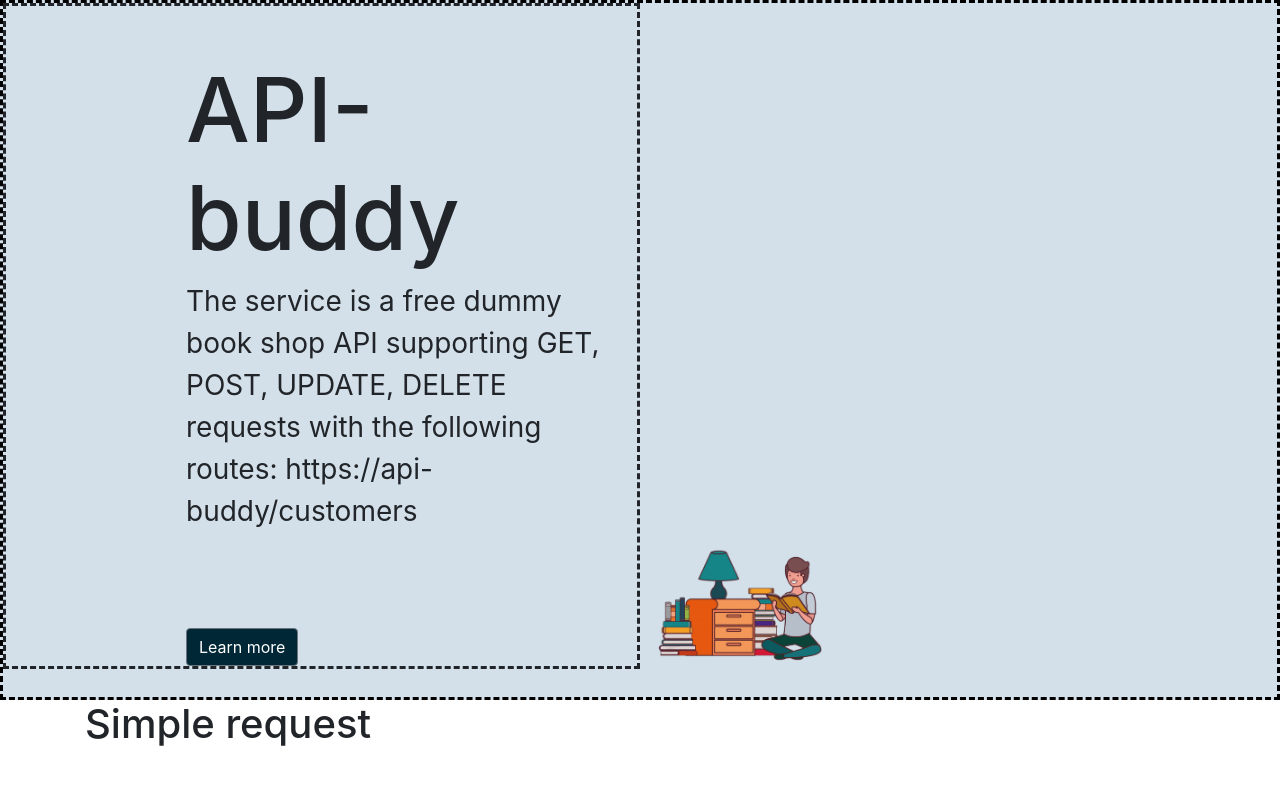
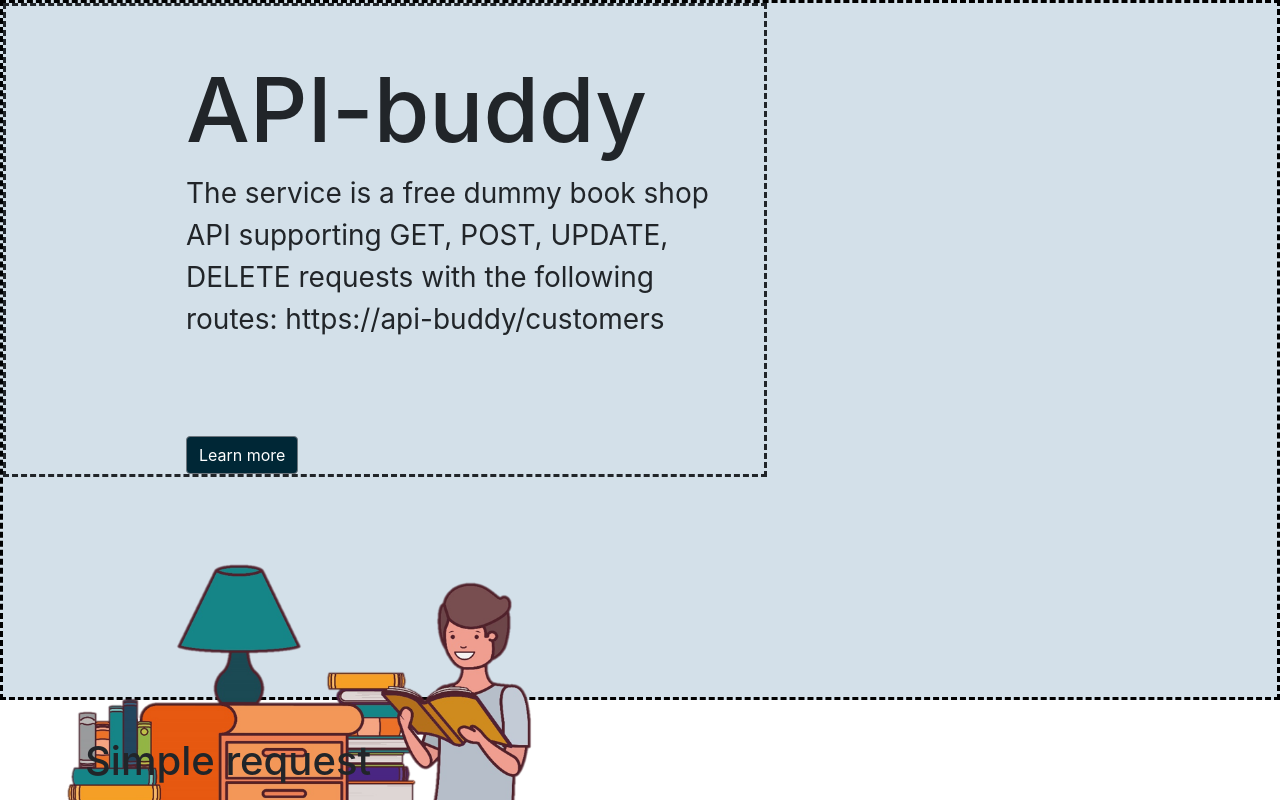
Before and after one commit to SidnevIgor/api-buddy-react, a React (Create React App) app: page / in a window 1280 px wide. Shown: the top 800 px of the page. Built offline with nearby package versions, Linux system fonts and the light colour scheme.

Commit message:
Update header.jsx

```diff
--- a/src/components/header.jsx
+++ b/src/components/header.jsx
@@ -7,13 +7,13 @@ class Header extends Component {
   render() {
     return (
       <div style = {{borderColor: "black", borderStyle: "dashed",width: "100%", height: "700px", display: "inline-block", backgroundColor: "#D3E0E9", fontFamily: "Inter"}}>
-        <div className="inline-container" style={{display: "inline-block", borderStyle: "dashed", width: "50%"}}>
+        <div className="inline-container" style={{display: "inline-block", borderStyle: "dashed", width: "60%"}}>
           <h1 style={{marginLeft: "180px", marginTop: "50px", fontSize: "90px"}}>API-buddy</h1>
           <p className="lead font-weight-normal" style={{marginLeft: "180px", fontSize: "28px", width:"70%"}}>The service is a free dummy book shop API supporting GET, POST, UPDATE, DELETE requests with the following routes: https://api-buddy/customers</p>
           <a className="btn btn-outline-secondary" style={{marginLeft: "180px", backgroundColor: "#002736", color: "white", marginTop: "80px"}}>Learn more</a>
         </div>
         <div className="inline-container" style={{display: "inline-block"}}>
-          <img src={require('./images/header_image.png')} alt="api-buddy-header-image" width="200px" height="10%"/>
+          <img src={require('./images/header_image.png')} alt="api-buddy-header-image" width="600px" height="500px"/>
         </div>
       </div>
     );
```
